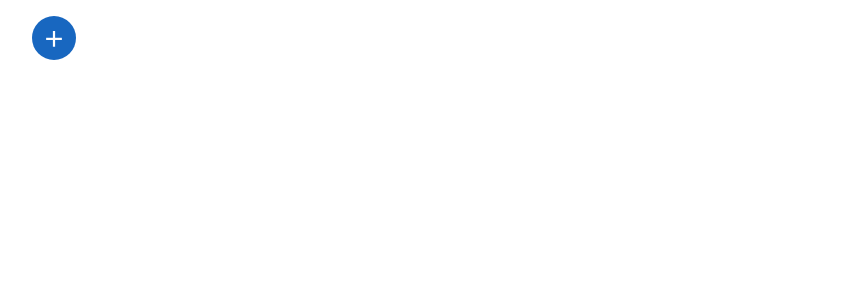
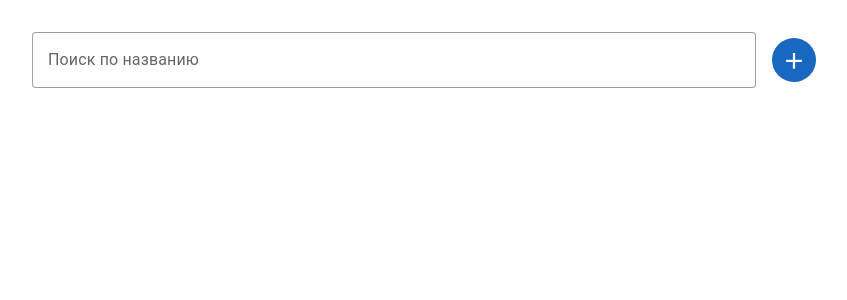
Before and after one commit to eruzanov/cenix-todos, a Vue app: page / in a window 1280 px wide. Shown: the top 300 px of the page, without its empty margins (216-1063 px from the left). Built offline with nearby package versions, Linux system fonts and the light colour scheme; the HTML template or start-up script is replaced by a standard one.

Commit message:
добавляет поиск по названию

```diff
--- a/src/App.vue
+++ b/src/App.vue
@@ -1,9 +1,30 @@
 <script setup lang="ts">
+import { useTodosStore } from '@/stores/todos';
+import SearchTodo from '@/components/SearchTodo.vue';
 import AddTodo from '@/components/AddTodo.vue';
 import TodosList from '@/components/TodosList.vue';
+
+const store = useTodosStore();
 </script>
 
 <template>
-  <AddTodo />
-  <TodosList />
+  <header :class="$style.header">
+    <SearchTodo />
+    <AddTodo />
+  </header>
+  <template v-if="store.searchQuery">
+    <TodosList :todos="store.searchResult" />
+  </template>
+  <template v-else>
+    <TodosList :todos="store.todos" />
+  </template>
 </template>
+
+<style module>
+.header {
+  display: flex;
+  align-items: center;
+  gap: 1rem;
+  margin-block: 1rem 2rem;
+}
+</style>
--- /dev/null
+++ b/src/components/SearchTodo.vue
@@ -0,0 +1,15 @@
+<script setup lang="ts">
+import { useTodosStore } from '@/stores/todos';
+
+const state = useTodosStore();
+</script>
+
+<template>
+  <v-text-field
+    v-model.trim="state.searchQuery"
+    label="Поиск по названию"
+    clearable
+    variant="outlined"
+    hide-details
+  ></v-text-field>
+</template>
--- a/src/components/TodosList.vue
+++ b/src/components/TodosList.vue
@@ -1,25 +1,30 @@
 <script setup lang="ts">
-import { computed, ref } from 'vue';
-import { useTodosStore } from '@/stores/todos';
+import { computed, ref, watch } from 'vue';
+import type { Todo } from '@/stores/todo.type';
 import TodoItem from '@/components/TodoItem.vue';
 
-const state = useTodosStore();
 const ITEMS_PER_PAGE = 5;
-const limit = computed(() => state.todos.length);
-const page = ref(1);
-const paginationLength = computed(() => Math.ceil(limit.value / ITEMS_PER_PAGE));
+const { todos } = defineProps<{ todos: Todo[] }>();
+const currentPage = ref(1);
+const paginationLength = computed(() => Math.ceil(todos.length / ITEMS_PER_PAGE));
+
+watch(paginationLength, () => {
+  if (paginationLength.value < currentPage.value) {
+    currentPage.value = paginationLength.value || 1;
+  }
+});
 </script>
 
 <template>
-  <template v-if="state.todos.length">
-    <v-data-iterator :items="state.todos" :page="page" :items-per-page="ITEMS_PER_PAGE">
+  <template v-if="todos.length">
+    <v-data-iterator :items="todos" :page="currentPage" :items-per-page="ITEMS_PER_PAGE">
       <template v-slot:default="{ items }">
         <template v-for="item in items" :key="item.raw.id">
           <TodoItem :id="item.raw.id" :name="item.raw.name" />
         </template>
       </template>
       <template v-slot:footer>
-        <v-pagination :length="paginationLength" v-model="page"></v-pagination>
+        <v-pagination :length="paginationLength" v-model="currentPage"></v-pagination>
       </template>
     </v-data-iterator>
   </template>
--- a/src/stores/todos.ts
+++ b/src/stores/todos.ts
@@ -1,3 +1,4 @@
+import { ref, computed } from 'vue';
 import { defineStore } from 'pinia';
 import { v4 as uuidv4 } from 'uuid';
 import { useStorage } from '@vueuse/core';
@@ -7,6 +8,12 @@ const LABEL_STORE = 'todos';
 
 export const useTodosStore = defineStore(LABEL_STORE, () => {
   const todos = useStorage<Todo[]>(LABEL_STORE, []);
+  const searchQuery = ref('');
+  const searchResult = computed(() =>
+    todos.value.filter((todo) =>
+      todo.name.toLocaleLowerCase().includes(searchQuery.value.toLowerCase()),
+    ),
+  );
 
   function add(name: Todo['name']) {
     todos.value = todos.value.concat({ id: uuidv4(), name });
@@ -20,5 +27,5 @@ export const useTodosStore = defineStore(LABEL_STORE, () => {
     todos.value = todos.value.map((todo) => (todo.id === id ? { id, name } : todo));
   }
 
-  return { todos, add, remove, update };
+  return { searchQuery, searchResult, todos, add, remove, update };
 });
```
